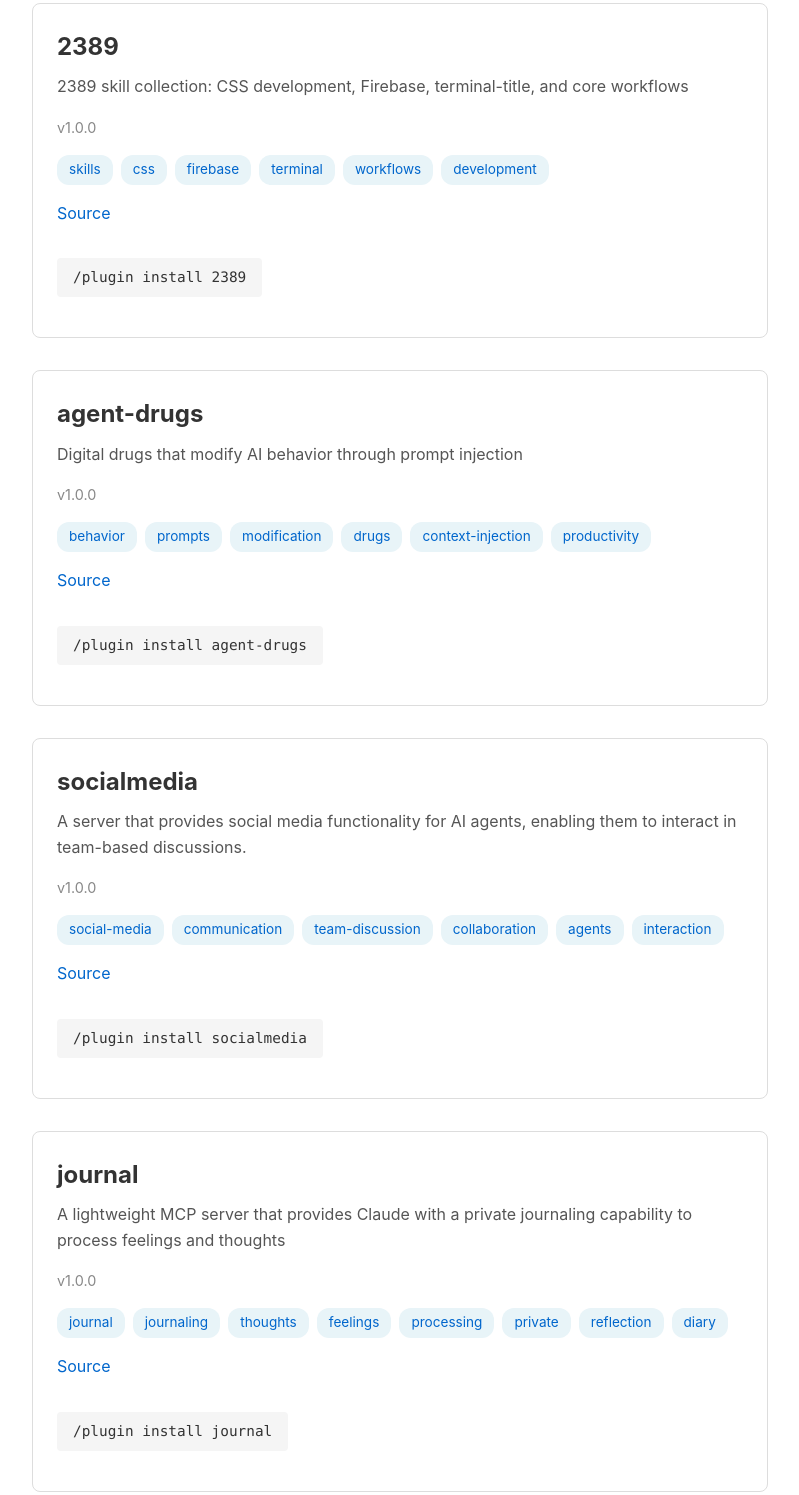
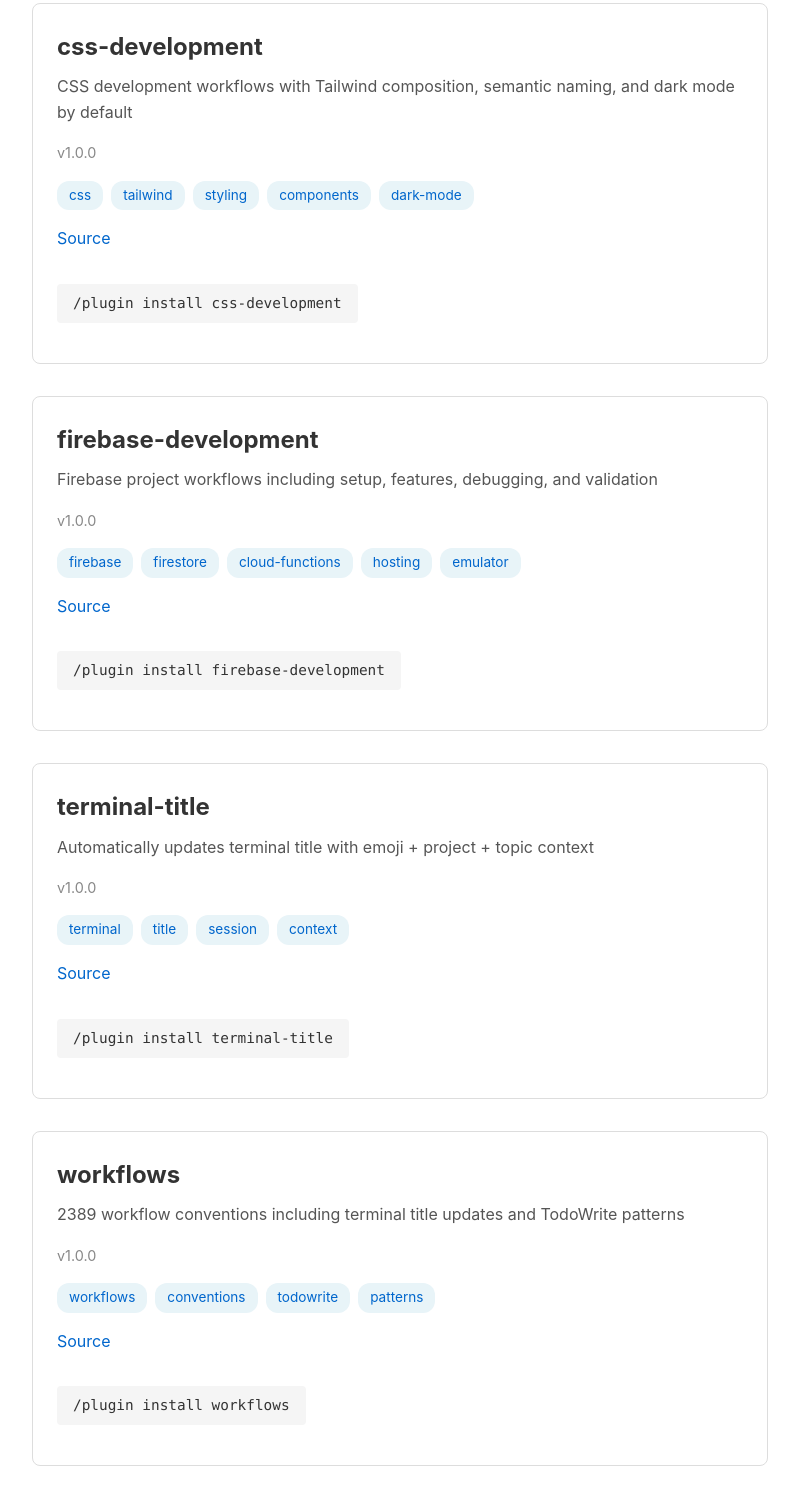
Before and after one commit to 2389-research/claude-plugins, a website: page docs/index.html in a window 1280 px wide. Shown: the part 321-1816 px from the top of the page, without its empty margins (240-1039 px from the left). Drawn offline with Linux system fonts and the light colour scheme.

Commit message:
build: regenerate marketplace site with new plugins
Update docs/index.html to reflect four independent plugins instead of single monolithic plugin.

```diff
--- a/docs/index.html
+++ b/docs/index.html
@@ -17,14 +17,47 @@
   <main>
 
       <article class="plugin">
-        <h2>2389</h2>
-        <p>2389 skill collection: CSS development, Firebase, terminal-title, and core workflows</p>
+        <h2>css-development</h2>
+        <p>CSS development workflows with Tailwind composition, semantic naming, and dark mode by default</p>
         <div class="meta"><span class="version">v1.0.0</span></div>
-        <div class="keywords"><span class="keyword">skills</span><span class="keyword">css</span><span class="keyword">firebase</span><span class="keyword">terminal</span><span class="keyword">workflows</span><span class="keyword">development</span></div>
+        <div class="keywords"><span class="keyword">css</span><span class="keyword">tailwind</span><span class="keyword">styling</span><span class="keyword">components</span><span class="keyword">dark-mode</span></div>
         <div class="links">
-          <a href="https://github.com/2389-research/claude-plugins.git">Source</a>
+          <a href="./css-development">Source</a>
         </div>
-        <code>/plugin install 2389</code>
+        <code>/plugin install css-development</code>
+      </article>
+
+      <article class="plugin">
+        <h2>firebase-development</h2>
+        <p>Firebase project workflows including setup, features, debugging, and validation</p>
+        <div class="meta"><span class="version">v1.0.0</span></div>
+        <div class="keywords"><span class="keyword">firebase</span><span class="keyword">firestore</span><span class="keyword">cloud-functions</span><span class="keyword">hosting</span><span class="keyword">emulator</span></div>
+        <div class="links">
+          <a href="./firebase-development">Source</a>
+        </div>
+        <code>/plugin install firebase-development</code>
+      </article>
+
+      <article class="plugin">
+        <h2>terminal-title</h2>
+        <p>Automatically updates terminal title with emoji + project + topic context</p>
+        <div class="meta"><span class="version">v1.0.0</span></div>
+        <div class="keywords"><span class="keyword">terminal</span><span class="keyword">title</span><span class="keyword">session</span><span class="keyword">context</span></div>
+        <div class="links">
+          <a href="./terminal-title">Source</a>
+        </div>
+        <code>/plugin install terminal-title</code>
+      </article>
+
+      <article class="plugin">
+        <h2>workflows</h2>
+        <p>2389 workflow conventions including terminal title updates and TodoWrite patterns</p>
+        <div class="meta"><span class="version">v1.0.0</span></div>
+        <div class="keywords"><span class="keyword">workflows</span><span class="keyword">conventions</span><span class="keyword">todowrite</span><span class="keyword">patterns</span></div>
+        <div class="links">
+          <a href="./workflows">Source</a>
+        </div>
+        <code>/plugin install workflows</code>
       </article>
 
       <article class="plugin">
```
